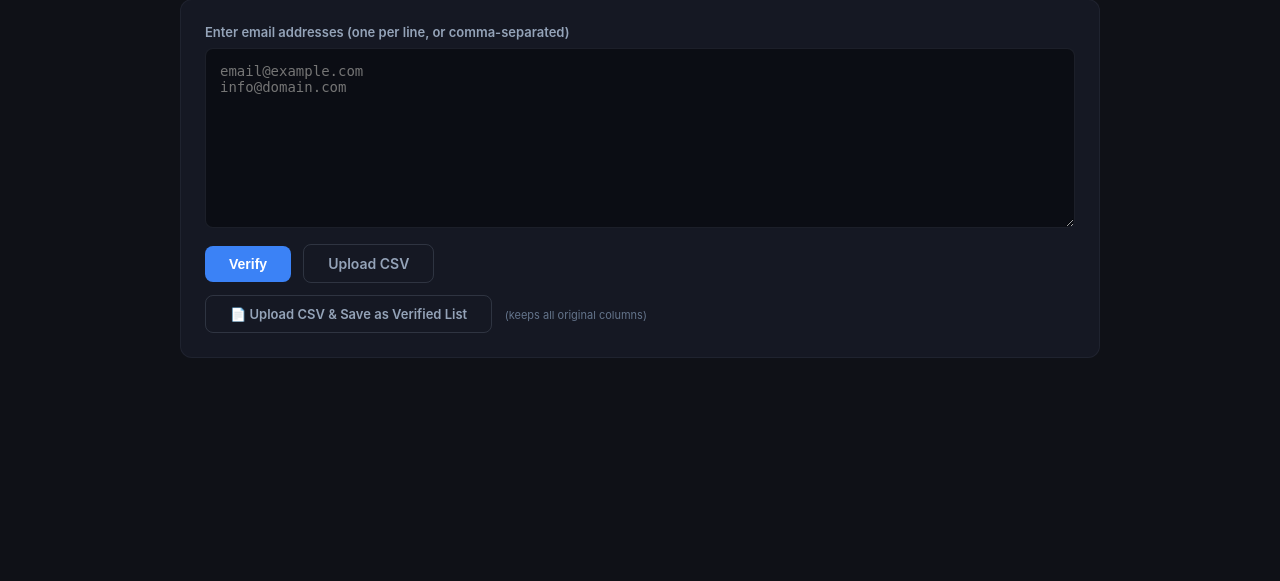
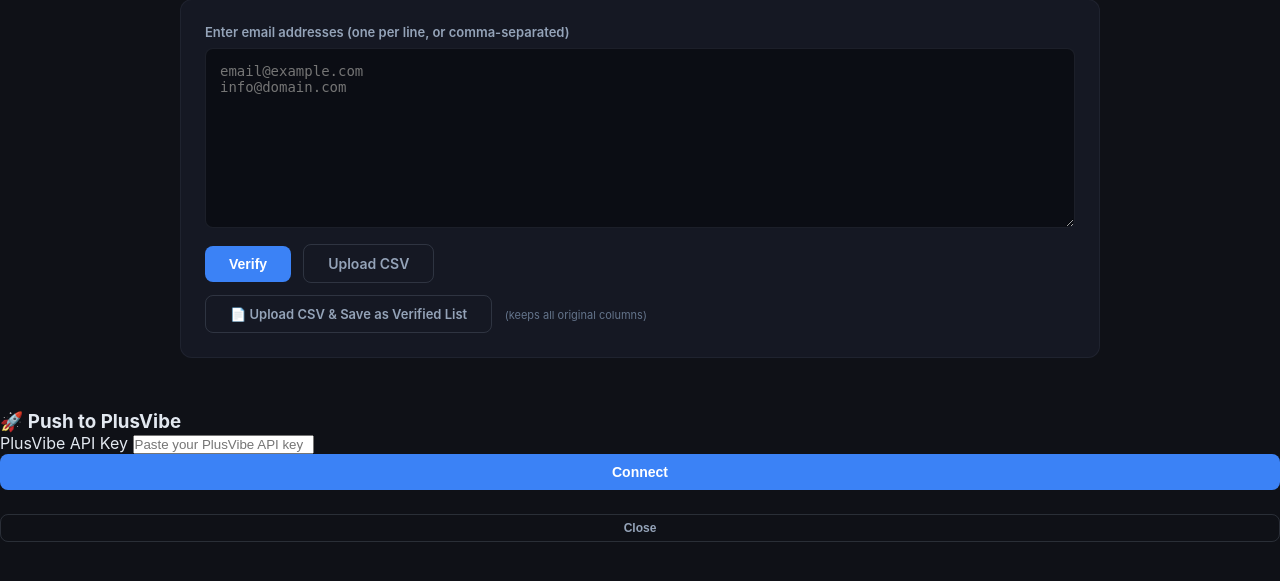
Before and after one commit to Steve-reyes/email-verifier, a Flask app: page / in a window 1280 px wide. Shown: the part 174-755 px from the top of the page. Run offline with Flask 3, Linux system fonts and the light colour scheme.

Commit message:
Add PlusVibe bridge: push deliverable leads to campaign

```diff
--- a/app.py
+++ b/app.py
@@ -344,5 +344,126 @@ def download():
         w.writerow([r.get('email'), status, r.get('mx',''), r.get('smtp_status',''), 'Yes' if r.get('catch_all') else 'No', 'Yes' if r.get('role_based') else 'No', 'Yes' if r.get('spam_trap') else 'No'])
     return Response(output.getvalue(), mimetype='text/csv', headers={'Content-Disposition': 'attachment; filename=results.csv'})
 
+PLUSVIBE_BASE = 'https://api.plusvibe.ai/api/v1'
+APP_URL = 'https://app.plusvibe.ai'
+
+@app.route('/api/plusvibe/auth', methods=['POST'])
+def plusvibe_auth():
+    """Validate PlusVibe API key and return workspaces."""
+    data = request.get_json(silent=True) or {}
+    api_key = (data.get('api_key') or '').strip()
+    if not api_key:
+        return jsonify({'success': False, 'error': 'API key required'}), 400
+    try:
+        r = requests.get(f'{PLUSVIBE_BASE}/authenticate',
+            headers={'x-api-key': api_key}, timeout=10)
+        if r.status_code != 200:
+            return jsonify({'success': False, 'error': f'Auth failed ({r.status_code})'}), 400
+        d = r.json()
+        if d.get('status') != 'success':
+            return jsonify({'success': False, 'error': d.get('message', 'Auth failed')}), 400
+        return jsonify({'success': True, 'workspaces': d.get('workspaces', [])})
+    except requests.exceptions.Timeout:
+        return jsonify({'success': False, 'error': 'Connection timed out'}), 504
+    except Exception as e:
+        return jsonify({'success': False, 'error': str(e)}), 500
+
+@app.route('/api/push-to-plusvibe/<list_id>', methods=['POST'])
+def push_to_plusvibe(list_id):
+    """Push deliverable emails from a verified list to PlusVibe campaign."""
+    data = request.get_json(silent=True) or {}
+    api_key = (data.get('api_key') or '').strip()
+    workspace_id = (data.get('workspace_id') or '').strip()
+    campaign_name = (data.get('campaign_name') or '').strip() or 'Email Verifier Import'
+    if not api_key or not workspace_id:
+        return jsonify({'success': False, 'error': 'api_key and workspace_id required'}), 400
+
+    db = get_db()
+    row = db.execute('SELECT * FROM verified_lists WHERE id = ?', (list_id,)).fetchone()
+    if not row:
+        return jsonify({'success': False, 'error': 'List not found'}), 404
+
+    headers = json.loads(row['original_csv_headers'])
+    original_rows = json.loads(row['original_rows'])
+    vresults = json.loads(row['verification_results'])
+    email_col = next((c for c in ['Email', 'email', 'EMAIL', 'e-mail', 'E-mail'] if c in headers), headers[0])
+
+    # Collect deliverable emails
+    deliverable_emails = []
+    for r in original_rows:
+        raw = strip_quotes(r.get(email_col, '').strip().lower())
+        vr = vresults.get(raw, {})
+        if vr.get('valid') is True:
+            ca = vr.get('catch_all')
+            ss = vr.get('smtp_status', '')
+            if ca and ca.get('catch_all'):
+                continue
+            if ss and ss.startswith('550'):
+                continue
+            deliverable_emails.append({'email': raw})
+
+    if not deliverable_emails:
+        return jsonify({'success': False, 'error': 'No deliverable emails found'}), 400
+
+    # Step 1: Create campaign in PlusVibe
+    try:
+        cr = requests.post(f'{PLUSVIBE_BASE}/campaign/add/campaign',
+            headers={'x-api-key': api_key, 'Content-Type': 'application/json'},
+            json={'workspace_id': workspace_id, 'camp_name': campaign_name},
+            timeout=15)
+        if cr.status_code != 200:
+            body = cr.text[:200]
+            return jsonify({'success': False, 'error': f'Campaign creation failed ({cr.status_code}): {body}'}), 502
+        campaign_data = cr.json()
+        campaign_id = campaign_data.get('id')
+        if not campaign_id:
+            return jsonify({'success': False, 'error': 'No campaign_id in response'}), 502
+    except requests.exceptions.Timeout:
+        return jsonify({'success': False, 'error': 'Campaign creation timed out'}), 504
+    except Exception as e:
+        return jsonify({'success': False, 'error': f'Campaign creation: {str(e)}'}), 502
+
+    # Step 2: Add leads in batches of 100
+    batch_size = 100
+    total = len(deliverable_emails)
+    added = 0
+    errors = []
+    for i in range(0, total, batch_size):
+        batch = deliverable_emails[i:i+batch_size]
+        try:
+            lr = requests.post(f'{PLUSVIBE_BASE}/lead/add',
+                headers={'x-api-key': api_key, 'Content-Type': 'application/json'},
+                json={
+                    'workspace_id': workspace_id,
+                    'campaign_id': campaign_id,
+                    'skip_if_in_workspace': True,
+                    'leads': batch
+                },
+                timeout=30)
+            if lr.status_code == 200:
+                added += len(batch)
+            else:
+                errors.append(f'Batch {i//batch_size}: {lr.status_code}')
+        except Exception as e:
+            errors.append(f'Batch {i//batch_size}: {str(e)[:60]}')
+
+    # Activate campaign
+    try:
+        requests.post(f'{PLUSVIBE_BASE}/campaign/activate',
+            headers={'x-api-key': api_key, 'Content-Type': 'application/json'},
+            json={'workspace_id': workspace_id, 'campaign_id': campaign_id},
+            timeout=10)
+    except Exception:
+        pass  # Activate is optional, don't fail
+
+    return jsonify({
+        'success': True,
+        'campaign_id': campaign_id,
+        'campaign_url': f'{APP_URL}/v2/campaigns/?workspace_id={workspace_id}&campaign_id={campaign_id}',
+        'total_emails': total,
+        'added': added,
+        'errors': errors if errors else None
+    })
+
 if __name__ == '__main__':
     app.run(host='0.0.0.0', port=5002, debug=False)
--- a/templates/index.html
+++ b/templates/index.html
@@ -90,6 +90,27 @@ tr:hover td{background:rgba(59,130,246,0.03)}
 <div id="listsTab" style="display:none"><div id="listsContent"></div></div>
 </div>
 <div class="toast" id="toast"></div>
+<div class="modal-overlay" id="pvModal" onclick="if(event.target===this)closePlusVibeModal()">
+<div class="modal-box">
+<h3>🚀 Push to PlusVibe</h3>
+<label>PlusVibe API Key</label>
+<input type="text" id="pvApiKey" placeholder="Paste your PlusVibe API key" />
+<button class="btn btn-primary" id="pvConnectBtn" onclick="plusvibeConnect()" style="width:100%;justify-content:center">Connect</button>
+<div id="pvWorkspaceWrap" style="display:none">
+<label>Workspace</label>
+<select id="pvWorkspaceSelect"></select>
+</div>
+<div id="pvCampaignWrap" style="display:none">
+<label>Campaign Name (optional)</label>
+<input type="text" id="pvCampaignName" placeholder="Email Verifier Import" />
+</div>
+<div id="pvPushWrap" style="display:none">
+<button class="btn btn-success" id="pvPushBtn" onclick="plusvibePush()" style="width:100%;justify-content:center">Push Deliverable Leads</button>
+</div>
+<div id="pvStatus" style="margin-top:12px;font-size:13px"></div>
+<button class="btn btn-outline btn-sm" onclick="closePlusVibeModal()" style="margin-top:12px;width:100%;justify-content:center">Close</button>
+</div>
+</div>
 <script>
 let lastResults = [];
 function smtpLabel(code, catchAll) {
@@ -315,6 +336,7 @@ async function toggleDetail(listId, silent) {
       '<span style="color:#64748B">Invalid: <span style="color:#EF4444">'+ic+'</span></span>' +
       '<span style="color:#64748B">Unknown: <span style="color:#F59E0B">'+uc+'</span></span>' +
       ' <button class="btn btn-success btn-sm" id="smtpListBtn-'+listId+'" onclick="runListSmtp(\''+listId+'\')">🔍 Run SMTP Check</button>' +
+      ' <button class="btn btn-primary btn-sm" onclick="openPlusVibeModal(\''+listId+'\')">🚀 Push to PlusVibe</button>' +
       '</div>';
     html += '<div class="table-wrap"><table><thead><tr><th class="mark-cell"></th>';
     for (const h of d.headers) {
@@ -393,6 +415,68 @@ async function delList(id) {
   try { await fetch('/api/verified-lists/'+id, {method:'DELETE'}); loadLists(); }
   catch(e) { toast('❌ '+e.message, 'error'); }
 }
+// PlusVibe push
+let pvListId = null;
+function openPlusVibeModal(listId) {
+  pvListId = listId;
+  document.getElementById('pvModal').classList.add('open');
+  document.getElementById('pvApiKey').value = '';
+  document.getElementById('pvWorkspaceWrap').style.display = 'none';
+  document.getElementById('pvCampaignWrap').style.display = 'none';
+  document.getElementById('pvConnectBtn').style.display = '';
+  document.getElementById('pvPushWrap').style.display = 'none';
+  document.getElementById('pvStatus').textContent = '';
+  document.getElementById('pvApiKey').focus();
+}
+function closePlusVibeModal() {
+  document.getElementById('pvModal').classList.remove('open');
+}
+async function plusvibeConnect() {
+  const key = document.getElementById('pvApiKey').value.trim();
+  if (!key) { toast('❌ Enter API key', 'error'); return; }
+  const btn = document.getElementById('pvConnectBtn');
+  btn.disabled = true; btn.textContent = '⏳ Connecting...';
+  document.getElementById('pvStatus').textContent = '';
+  try {
+    const r = await fetch('/api/plusvibe/auth', { method: 'POST', headers: {'Content-Type': 'application/json'}, body: JSON.stringify({api_key: key}) });
+    const d = await r.json();
+    if (!d.success) { toast('❌ '+d.error, 'error'); btn.disabled = false; btn.textContent = 'Connect'; return; }
+    const ws = d.workspaces || [];
+    if (!ws.length) { toast('❌ No workspaces found', 'error'); btn.disabled = false; btn.textContent = 'Connect'; return; }
+    let opts = '<option value="">Select workspace...</option>';
+    ws.forEach(w => { opts += '<option value="'+w._id+'">'+String(w.name).replace(/&/g,'&amp;').replace(/</g,'&lt;')+'</option>'; });
+    document.getElementById('pvWorkspaceSelect').innerHTML = opts;
+    document.getElementById('pvWorkspaceWrap').style.display = 'block';
+    document.getElementById('pvCampaignWrap').style.display = 'block';
+    document.getElementById('pvConnectBtn').style.display = 'none';
+    document.getElementById('pvPushWrap').style.display = 'block';
+    document.getElementById('pvStatus').innerHTML = '<span style="color:#22C55E">✅ Connected, '+ws.length+' workspaces</span>';
+  } catch(e) { toast('❌ '+e.message, 'error'); }
+  btn.disabled = false; btn.textContent = 'Connect';
+}
+async function plusvibePush() {
+  const key = document.getElementById('pvApiKey').value.trim();
+  const ws = document.getElementById('pvWorkspaceSelect').value;
+  const name = document.getElementById('pvCampaignName').value.trim() || 'Email Verifier Import';
+  if (!key || !ws) { toast('❌ Select workspace first', 'error'); return; }
+  const btn = document.getElementById('pvPushBtn');
+  btn.disabled = true; btn.textContent = '⏳ Pushing...';
+  document.getElementById('pvStatus').innerHTML = '<span style="color:#F59E0B">⏳ Creating campaign & pushing leads...</span>';
+  try {
+    const r = await fetch('/api/push-to-plusvibe/'+pvListId, { method: 'POST', headers: {'Content-Type': 'application/json'},
+      body: JSON.stringify({api_key: key, workspace_id: ws, campaign_name: name}) });
+    const d = await r.json();
+    if (!d.success) { toast('❌ '+d.error, 'error'); btn.disabled = false; btn.textContent = 'Push to PlusVibe'; return; }
+    let html = '<span style="color:#22C55E">✅ Done</span><div style="margin-top:10px;font-size:13px;line-height:1.6">';
+    html += '📧 '+d.total_emails+' total · ✅ '+d.added+' added<br>';
+    if (d.errors && d.errors.length) html += '⚠️ Errors: '+d.errors.join(', ')+'<br>';
+    html += '<a href="'+d.campaign_url+'" target="_blank" style="color:#3B82F6;margin-top:8px;display:inline-block">🔗 Open campaign in PlusVibe →</a>';
+    html += '</div>';
+    document.getElementById('pvStatus').innerHTML = html;
+    btn.textContent = '✅ Done';
+    toast('✅ '+d.added+' leads pushed to PlusVibe', 'success');
+  } catch(e) { toast('❌ '+e.message, 'error'); btn.disabled = false; btn.textContent = 'Push to PlusVibe'; }
+}
 </script>
 </body>
 </html>
```
